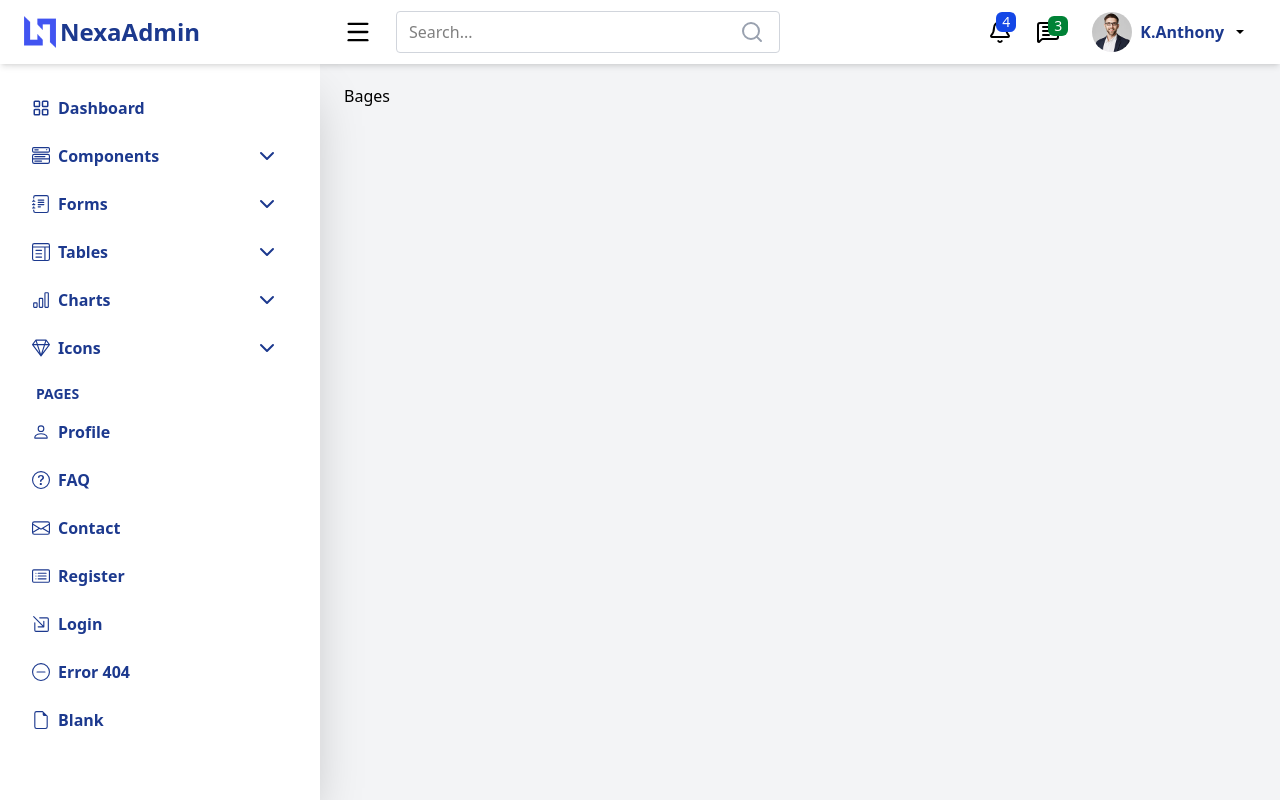
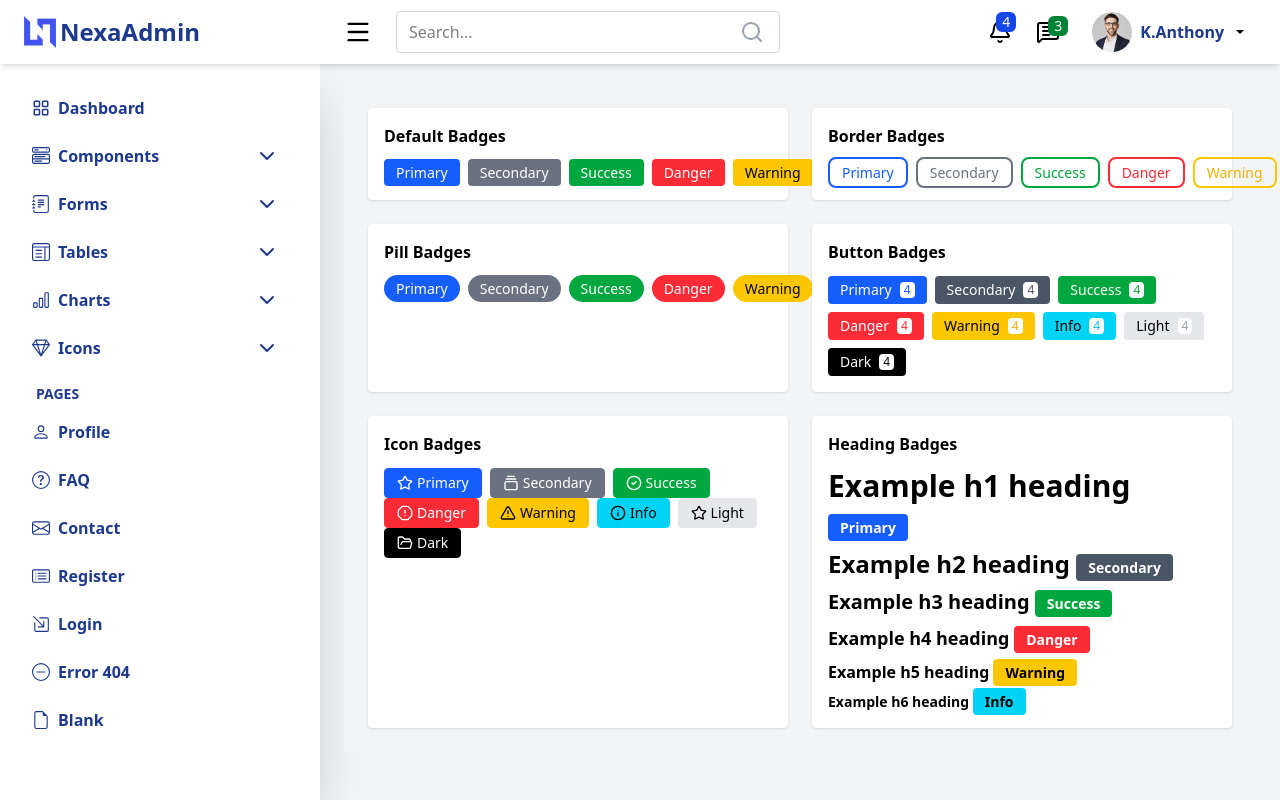
Before and after one commit to James-O/userAdmin, a React (Vite) app: page /bages in a window 1280 px wide. Before the commit this address had no page. Built offline with nearby package versions, Linux system fonts and the light colour scheme.

Commit message:
I worked on the bages page

```diff
--- a/src/pages/Bages.jsx
+++ b/src/pages/Bages.jsx
@@ -1,9 +1,114 @@
+import { Circle, CircleAlert, CircleCheck, FolderOpen, GalleryVerticalEnd, OctagonAlert, Square, Star, TriangleAlert } from 'lucide-react';
 import React from 'react'
 
- function Bages() {
-  return (
-    <div>Bages</div>
-  )
+function Badges() {
+    // //  <meta charSet="UTF-8">
+    // <meta name="viewport" content="width=device-width, initial-scale=1.0" />
+    // <title>Badges Example</title>
+    // <script src="https://cdn.tailwindcss.com"></script>
+    // <link href="https://unpkg.com/lucide-static/font/lucide.css" rel="stylesheet">{/*<!-- Lucide icons -->*/}</link>
+    return (
+
+
+
+        <div className="bg-gray-100 p-6">
+
+            <div className="grid lg:grid-cols-2 gap-6">
+
+                {/* <!-- Default Badges --> */}
+                <div className="bg-white shadow rounded p-4">
+                    <h2 className="font-semibold mb-3">Default Badges</h2>
+                    <div className="space-x-2">
+                        <span className="bg-blue-600 text-white text-sm px-3 py-1 rounded">Primary</span>
+                        <span className="bg-gray-500 text-white text-sm px-3 py-1 rounded">Secondary</span>
+                        <span className="bg-green-600 text-white text-sm px-3 py-1 rounded">Success</span>
+                        <span className="bg-red-500 text-white text-sm px-3 py-1 rounded">Danger</span>
+                        <span className="bg-yellow-400 text-black text-sm px-3 py-1 rounded">Warning</span>
+                        <span className="bg-cyan-400 text-black text-sm px-3 py-1 rounded">Info</span>
+                        <span className="bg-gray-200 text-black text-sm px-3 py-1 rounded">Light</span>
+                        <span className="bg-black text-white text-sm px-3 py-1 rounded">Dark</span>
+                    </div>
+                </div>
+
+                {/* <!-- Border Badges --> */}
+                <div className="bg-white shadow rounded p-4">
+                    <h2 className="font-semibold mb-3">Border Badges</h2>
+                    <div className="space-x-2">
+                        <span className="border-2 border-blue-600 text-blue-600 text-sm px-3 py-1 rounded-lg">Primary</span>
+                        <span className="border-2 border-gray-500 text-gray-500 text-sm px-3 py-1 rounded-lg">Secondary</span>
+                        <span className="border-2 border-green-600 text-green-600 text-sm px-3 py-1 rounded-lg">Success</span>
+                        <span className="border-2 border-red-500 text-red-500 text-sm px-3 py-1 rounded-lg">Danger</span>
+                        <span className="border-2 border-yellow-400 text-yellow-500 text-sm px-3 py-1 rounded-lg">Warning</span>
+                        <span className="border-2 border-cyan-400 text-cyan-500 text-sm px-3 py-1 rounded-lg">Info</span>
+                        <span className="border-2 border-gray-300 text-gray-500 text-sm px-3 py-1 rounded-lg">Light</span>
+                        <span className="border-2 border-black text-black text-sm px-3 py-1 rounded-lg">Dark</span>
+                    </div>
+                </div>
+
+                {/* <!-- Pill Badges --> */}
+                <div className="bg-white shadow rounded p-4">
+                    <h2 className="font-semibold mb-3">Pill Badges</h2>
+                    <div className="space-x-2">
+                        <span className="bg-blue-600 text-white text-sm px-3 py-1 rounded-full">Primary</span>
+                        <span className="bg-gray-500 text-white text-sm px-3 py-1 rounded-full">Secondary</span>
+                        <span className="bg-green-600 text-white text-sm px-3 py-1 rounded-full">Success</span>
+                        <span className="bg-red-500 text-white text-sm px-3 py-1 rounded-full">Danger</span>
+                        <span className="bg-yellow-400 text-black text-sm px-3 py-1 rounded-full">Warning</span>
+                        <span className="bg-cyan-400 text-black text-sm px-3 py-1 rounded-full">Info</span>
+                        <span className="bg-gray-200 text-black text-sm px-3 py-1 rounded-full">Light</span>
+                        <span className="bg-black text-white text-sm px-3 py-1 rounded-full">Dark</span>
+                    </div>
+                </div>
+
+                {/* <!-- Button Badges --> */}
+                <div className="bg-white shadow rounded p-4">
+                    <h2 className="font-semibold mb-3">Button Badges</h2>
+                    <div className="flex flex-wrap gap-2">
+                        <button className="bg-blue-600 text-white text-sm px-3 py-1 rounded inline-flex items-center gap-2">Primary <span className="bg-white text-blue-600 px-1 rounded text-xs">4</span></button>
+                        <button className="bg-gray-600 text-white text-sm px-3 py-1 rounded inline-flex items-center gap-2">Secondary <span className="bg-white text-gray-600 px-1 rounded text-xs">4</span></button>
+                        <button className="bg-green-600 text-white text-sm px-3 py-1 rounded inline-flex items-center gap-2">Success <span className="bg-white text-green-600 px-1 rounded text-xs">4</span></button>
+                        <button className="bg-red-500 text-white text-sm px-3 py-1 rounded inline-flex items-center gap-2">Danger <span className="bg-white text-red-500 px-1 rounded text-xs">4</span></button>
+                        <button className="bg-yellow-400 text-black text-sm px-3 py-1 rounded inline-flex items-center gap-2">Warning <span className="bg-white text-yellow-500 px-1 rounded text-xs">4</span></button>
+                        <button className="bg-cyan-400 text-black text-sm px-3 py-1 rounded inline-flex items-center gap-2">Info <span className="bg-white text-cyan-500 px-1 rounded text-xs">4</span></button>
+                        <button className="bg-gray-200 text-black text-sm px-3 py-1 rounded inline-flex items-center gap-2">Light <span className="bg-white text-gray-400 px-1 rounded text-xs">4</span></button>
+                        <button className="bg-black text-white text-sm px-3 py-1 rounded inline-flex items-center gap-2">Dark <span className="bg-white text-black px-1 rounded text-xs">4</span></button>
+                    </div>
+                </div>
+
+                {/* <!-- Icon Badges --> */}
+                <div className="bg-white shadow rounded p-4">
+                    <h2 className="font-semibold mb-3">Icon Badges</h2>
+                    <div className="space-x-2">
+                        <button className="bg-blue-600 text-white text-sm px-3 py-1 rounded inline-flex items-center gap-1 border border-blue-600">
+                            <Star className="w-4 h-4" />
+                            Primary
+                        </button>
+
+                        <button className="bg-gray-500 text-white text-sm px-3 py-1 rounded inline-flex items-center gap-1  border border-gray-500"><GalleryVerticalEnd className="w-4 h-4"/> Secondary</button>
+                        <button className="bg-green-600 text-white text-sm px-3 py-1 rounded inline-flex items-center gap-1 border border-green-600"><CircleCheck className="w-4 h-4" /> Success</button>
+                        <button className="bg-red-500 text-white text-sm px-3 py-1 rounded inline-flex items-center gap-1 border border-red-500"><OctagonAlert className="w-4 h-4" /> Danger</button>
+                        <button className="bg-yellow-400 text-black text-sm px-3 py-1 rounded inline-flex items-center gap-1  border border-yellow-400"><TriangleAlert className="w-4 h-4 " /> Warning</button>
+                        <button className="bg-cyan-400 text-black text-sm px-3 py-1 rounded inline-flex items-center gap-1  border border-cyan-400"><CircleAlert className="w-4 h-4 rotate-180" /> Info</button>
+                        <button className="bg-gray-200 text-black text-sm px-3 py-1 rounded inline-flex items-center gap-1 border border-gray-200"> <Star className="w-4 h-4" /> Light</button>
+                        <button className="bg-black text-white text-sm px-3 py-1 rounded inline-flex items-center gap-1  border border-black">< FolderOpen  className="w-4 h-4"/> Dark</button>
+                    </div>
+                </div>
+
+                {/* <!-- Heading Badges --> */}
+                <div className="bg-white shadow rounded p-4">
+                    <h2 className="font-semibold mb-3">Heading Badges</h2>
+                    <h1 className="text-3xl font-semibold mb-2">Example h1 heading <span className="bg-blue-600 text-white text-sm px-3 py-1 rounded">Primary</span></h1>
+                    <h2 className="text-2xl font-semibold mb-2">Example h2 heading <span className="bg-gray-600 text-white text-sm px-3 py-1 rounded">Secondary</span></h2>
+                    <h3 className="text-xl font-semibold mb-2">Example h3 heading <span className="bg-green-600 text-white text-sm px-3 py-1 rounded">Success</span></h3>
+                    <h4 className="text-lg font-semibold mb-2">Example h4 heading <span className="bg-red-500 text-white text-sm px-3 py-1 rounded">Danger</span></h4>
+                    <h5 className="text-md font-semibold mb-2">Example h5 heading <span className="bg-yellow-400 text-black text-sm px-3 py-1 rounded">Warning</span></h5>
+                    <h6 className="text-sm font-semibold">Example h6 heading <span className="bg-cyan-400 text-black text-sm px-3 py-1 rounded">Info</span></h6>
+                </div>
+
+            </div>
+
+        </div>
+    )
 }
 
-export default Bages
+export default Badges;
```
Also changed, not shown: 1 other file (tests, documents, lock files or other folders).
